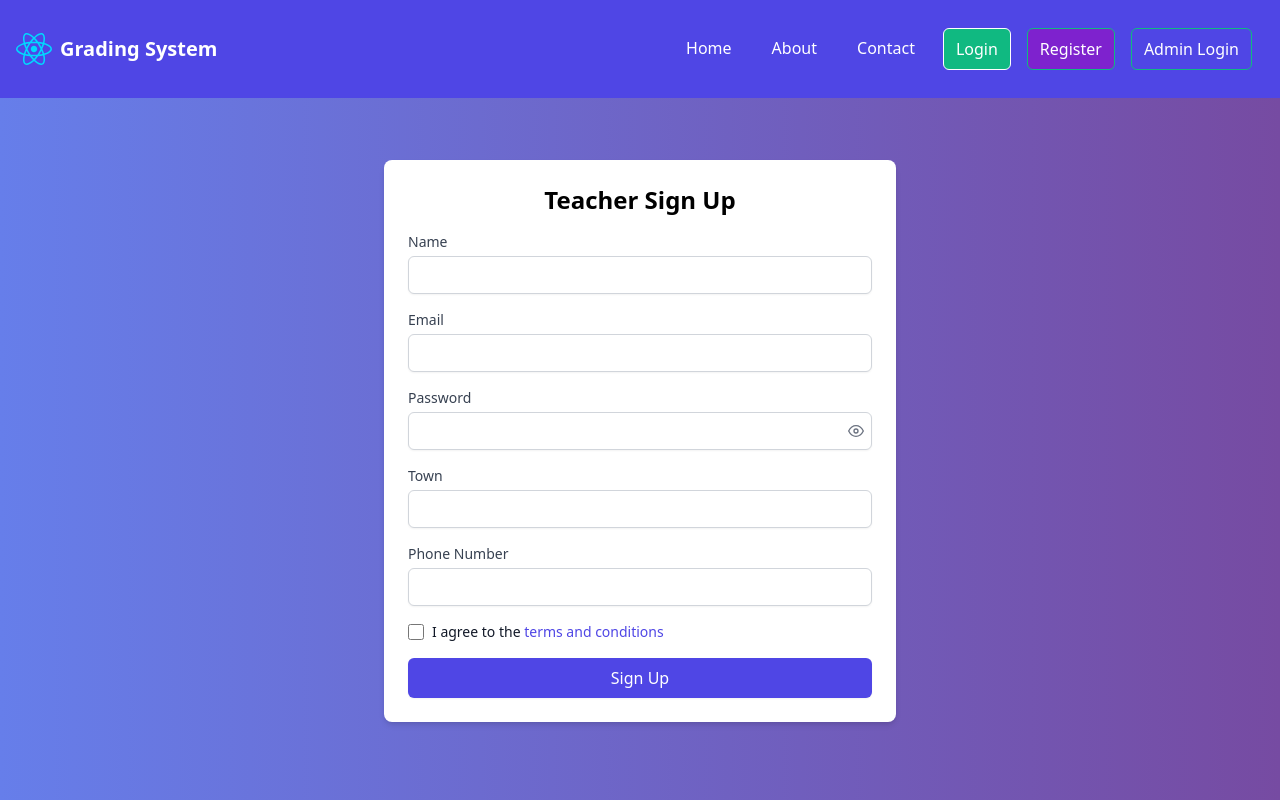
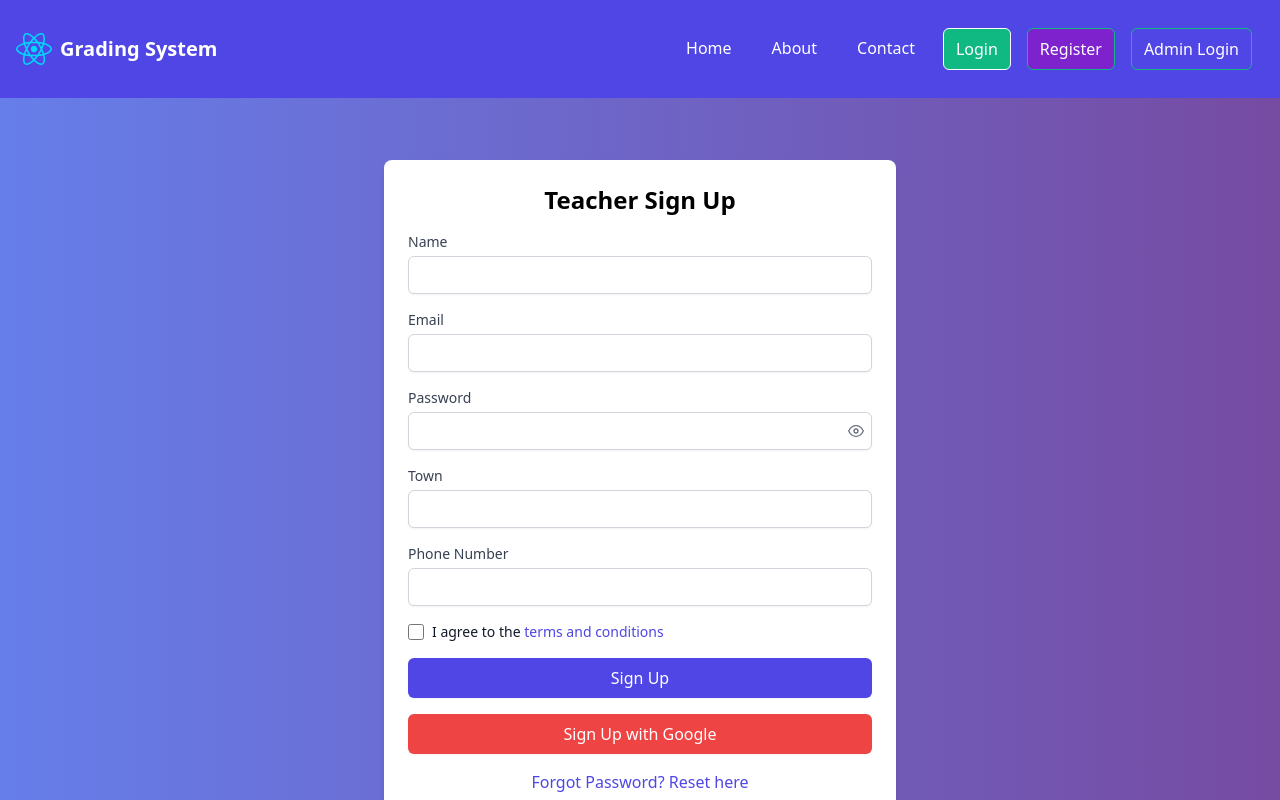
Before and after one commit to Wavei-Haruna/School_Management_System, a React (Vite) app: page /register in a window 1280 px wide. Built offline with nearby package versions, Linux system fonts and the light colour scheme; no server answers; what @react-pdf/renderer would draw is missing.

Commit message:
add google auth as well as reset paswword functionality

```diff
--- a/src/components/TeacherLoginForm.jsx
+++ b/src/components/TeacherLoginForm.jsx
@@ -1,16 +1,15 @@
 import React, { useState } from 'react';
 import { useNavigate } from 'react-router-dom';
-import { getAuth, signInWithEmailAndPassword } from 'firebase/auth';
+import { getAuth, signInWithEmailAndPassword, sendPasswordResetEmail, signInWithPopup, GoogleAuthProvider } from 'firebase/auth';
 import { toast } from 'react-toastify';
 import { FaSpinner } from 'react-icons/fa';
-import { useAuth } from '../AuthContext'; // Import the useAuth hook
+import { useAuth } from '../AuthContext';
 
 const TeacherLogin = () => {
   const [formData, setFormData] = useState({
     email: '',
     password: '',
   });
-
   const [loading, setLoading] = useState(false);
   const navigate = useNavigate();
   const { setCurrentUser } = useAuth(); // Access the setCurrentUser function from context
@@ -39,6 +38,37 @@ const TeacherLogin = () => {
     } catch (error) {
       setLoading(false);
       toast.error('Failed to log in. Please check your credentials.');
+    }
+  };
+
+  const handleForgotPassword = async () => {
+    if (!formData.email) {
+      toast.error('Please enter your email to reset password');
+      return;
+    }
+
+    try {
+      const auth = getAuth();
+      await sendPasswordResetEmail(auth, formData.email);
+      toast.success('Password reset email sent. Please check your inbox.');
+    } catch (error) {
+      toast.error('Failed to send password reset email. Please try again.');
+    }
+  };
+
+  const handleGoogleLogin = async () => {
+    setLoading(true);
+    try {
+      const auth = getAuth();
+      const provider = new GoogleAuthProvider();
+      const userCredential = await signInWithPopup(auth, provider);
+      setCurrentUser(userCredential.user); // Set the current user in context
+      setLoading(false);
+      toast.success('Login with Google successful');
+      navigate('/teacher-dashboard');
+    } catch (error) {
+      setLoading(false);
+      toast.error('Failed to log in with Google.');
     }
   };
 
@@ -78,16 +108,41 @@ const TeacherLogin = () => {
           />
         </div>
 
+        {/* Forgot Password Link */}
+
+        <div className="flex items-center justify-between">
+        <div className="text-right">
+          <button
+            type="button"
+            onClick={handleForgotPassword}
+            className="text-sm text-primary hover:underline"
+          >
+            Forgot Password?
+          </button>
+        </div>
+
         {/* Submit Button */}
         <div className="text-right">
           <button
             type="submit"
             className="bg-primary text-white py-2 px-4 rounded-md shadow-sm hover:bg-secondary focus:outline-none focus:ring-2 focus:ring-offset-2 focus:ring-primary"
           >
-            {loading ? <FaSpinner className="animate-spin" />: 'Login'}
+            {loading ? <FaSpinner className="animate-spin" /> : 'Login'}
           </button>
         </div>
+        </div>
       </form>
+
+      {/* Google Login Button */}
+      <div className="mt-4 text-center">
+        <button
+          type="button"
+          onClick={handleGoogleLogin}
+          className="bg-red-500 text-white py-2 px-4 rounded-md shadow-sm hover:bg-red-600 focus:outline-none focus:ring-2 focus:ring-offset-2 focus:ring-red-500"
+        >
+          {loading ? <FaSpinner className="animate-spin" /> : 'Login with Google'}
+        </button>
+      </div>
     </div>
   );
 };
--- a/src/components/TeacherSignUpForm.jsx
+++ b/src/components/TeacherSignUpForm.jsx
@@ -1,5 +1,10 @@
 import React, { useState } from 'react';
-import { createUserWithEmailAndPassword } from 'firebase/auth';
+import {
+  createUserWithEmailAndPassword,
+  GoogleAuthProvider,
+  signInWithPopup,
+  sendPasswordResetEmail,
+} from 'firebase/auth';
 import { collection, doc, setDoc, serverTimestamp } from 'firebase/firestore'; // Use setDoc instead of addDoc
 import { db, auth } from '../../firebase';
 import { FiEye, FiEyeOff } from 'react-icons/fi';
@@ -39,7 +44,6 @@ export default function TeacherSignUpForm() {
 
     const { name, email, password, town, phoneNumber, agreeTerms } = formData;
 
-
     if (!agreeTerms) {
       toast.error('Please agree to the terms and conditions.');
       return;
@@ -61,10 +65,48 @@ export default function TeacherSignUpForm() {
       });
 
       toast.success('Account created successfully!');
-      navigate("/teacher-dashboard")
-      // Redirect or perform further actions here
+      navigate("/teacher-dashboard");
     } catch (error) {
       console.error('Error signing up:', error.message);
+      toast.error(error.message);
+    }
+  };
+
+  const handleGoogleSignIn = async () => {
+    const provider = new GoogleAuthProvider();
+    try {
+      const result = await signInWithPopup(auth, provider);
+      const user = result.user;
+
+      // Add user details to Firestore
+      await setDoc(doc(db, 'teachers', user.uid), {
+        name: user.displayName,
+        email: user.email,
+        town: '',
+        phoneNumber: user.phoneNumber || '',
+        role: 'teacher',
+        timeStamp: serverTimestamp(),
+        uid: user.uid,
+      });
+
+      toast.success('Signed in with Google successfully!');
+      navigate("/teacher-dashboard");
+    } catch (error) {
+      console.error('Error with Google sign-in:', error.message);
+      toast.error(error.message);
+    }
+  };
+
+  const handlePasswordReset = async () => {
+    if (!formData.email) {
+      toast.error('Please enter your email to reset the password.');
+      return;
+    }
+    try {
+      await sendPasswordResetEmail(auth, formData.email);
+      toast.success('Password reset email sent!');
+    } catch (error) {
+      console.error('Error sending password reset email:', error.message);
       toast.error(error.message);
     }
   };
@@ -131,13 +173,6 @@ export default function TeacherSignUpForm() {
           </div>
         </div>
 
-        {/* Confirm Password */}
-
-
-        {/* School Name */}
-
-
-
         {/* Town */}
         <div className="col-span-2">
           <label htmlFor="town" className="block text-sm font-medium text-gray-700">
@@ -198,6 +233,26 @@ export default function TeacherSignUpForm() {
           </button>
         </div>
       </form>
+
+      {/* Google Sign-In Button */}
+      <div className="col-span-2 mt-4">
+        <button
+          onClick={handleGoogleSignIn}
+          className="w-full py-2 px-4 bg-red-500 text-white rounded-md shadow-sm hover:bg-red-600 focus:outline-none focus:ring-2 focus:ring-offset-2 focus:ring-red-500"
+        >
+          Sign Up with Google
+        </button>
+      </div>
+
+      {/* Reset Password Link */}
+      <div className="col-span-2 mt-4 text-center">
+        <button
+          onClick={handlePasswordReset}
+          className="text-primary hover:underline focus:outline-none"
+        >
+          Forgot Password? Reset here
+        </button>
+      </div>
     </div>
   );
 }
```
